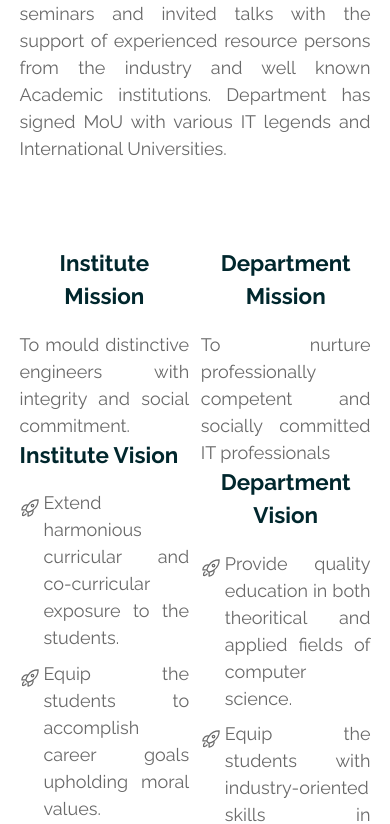
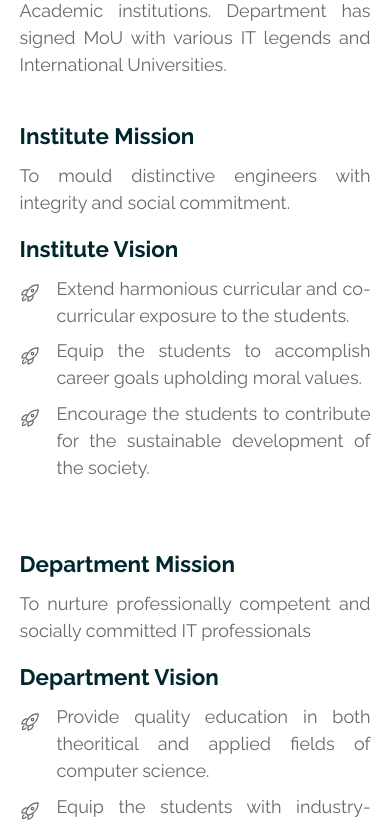
Before and after one commit to AbhishekNSanthosh/ncipetc24, a Next.js app: page / in a window 390 px wide. Shown: the part 3400-4224 px from the top of the page. Built offline with nearby package versions, Linux system fonts and the light colour scheme.

Commit message:
refactor:responsive about us

```diff
--- a/src/styles/scss/about.module.scss
+++ b/src/styles/scss/about.module.scss
@@ -38,6 +38,17 @@
     justify-content: center;
     width: 100%;
     gap: 10vh;
+}
+
+@media only screen and (max-width: 880px) {
+    .aboutBox {
+        display: flex;
+        flex-direction: column;
+        align-items: center;
+        justify-content: center;
+        width: 100%;
+        gap: 5vh;
+    }
 }
 
 .aboutTitle {
@@ -146,17 +157,28 @@
     }
 }
 
-.missionRow{
+.missionRow {
     width: 100%;
     display: flex;
     flex-direction: column;
     align-items: center;
     justify-content: center;
-    gap: 2vh;
+    gap: 3vh;
+}
+
+@media only screen and (max-width: 880px) {
+    .missionRow {
+        width: 100%;
+        display: flex;
+        flex-direction: column;
+        align-items: center;
+        justify-content: center;
+        gap: 1vh;
+    }
 }
 
 
-.visionRow{
+.visionRow {
     display: flex;
     align-items: center;
     justify-content: flex-start;
@@ -165,30 +187,70 @@
     gap: 1vh;
 }
 
-.iconbox{
+.hr{
+    width: 0.3px;
+    background-color: $primary;
+    height: 60%;
+    align-self: center;
+}
+
+.iconbox {
     display: flex;
     margin-top: 1vh;
 }
 
-.missionTitle{
+.missionTitle {
     width: 100%;
     display: flex;
     align-items: flex-start;
     gap: 1vw;
     justify-content: flex-start;
+    height: 8vh;
 }
 
-.detailsRow{
+@media only screen and (max-width: 880px) {
+    .missionTitle {
+        width: 100%;
+        display: flex;
+        align-items: flex-start;
+        gap: 2vh;
+        justify-content: flex-start;
+        height: auto;
+    }
+}
+
+.detailsRow {
     display: flex;
     align-items: flex-start;
     justify-content: space-between;
     gap: 3vw;
 }
 
-.col{
+@media only screen and (max-width: 880px) {
+    .detailsRow {
+        display: flex;
+        flex-direction: column;
+        align-items: flex-start;
+        justify-content: space-between;
+        gap: 4vh;
+    }
+}
+
+.col {
     flex: 6;
     display: flex;
     flex-direction: column;
     align-items: flex-start;
     justify-content: center;
 }
+
+@media only screen and (max-width: 880px) {
+    .col {
+        flex: 6;
+        display: flex;
+        flex-direction: column;
+        align-items: flex-start;
+        justify-content: center;
+        gap: 2vh;
+    }
+}
--- a/src/widgets/AboutUs/view.jsx
+++ b/src/widgets/AboutUs/view.jsx
@@ -63,7 +63,7 @@ export default function AboutUs() {
                 </div>
               </div>
             </div>
-
+            <div className={styles.hr}></div>
             <div className={styles.col}>
               <div className={styles.missionRow}>
                 <div className={styles.missionTitle}>
```
